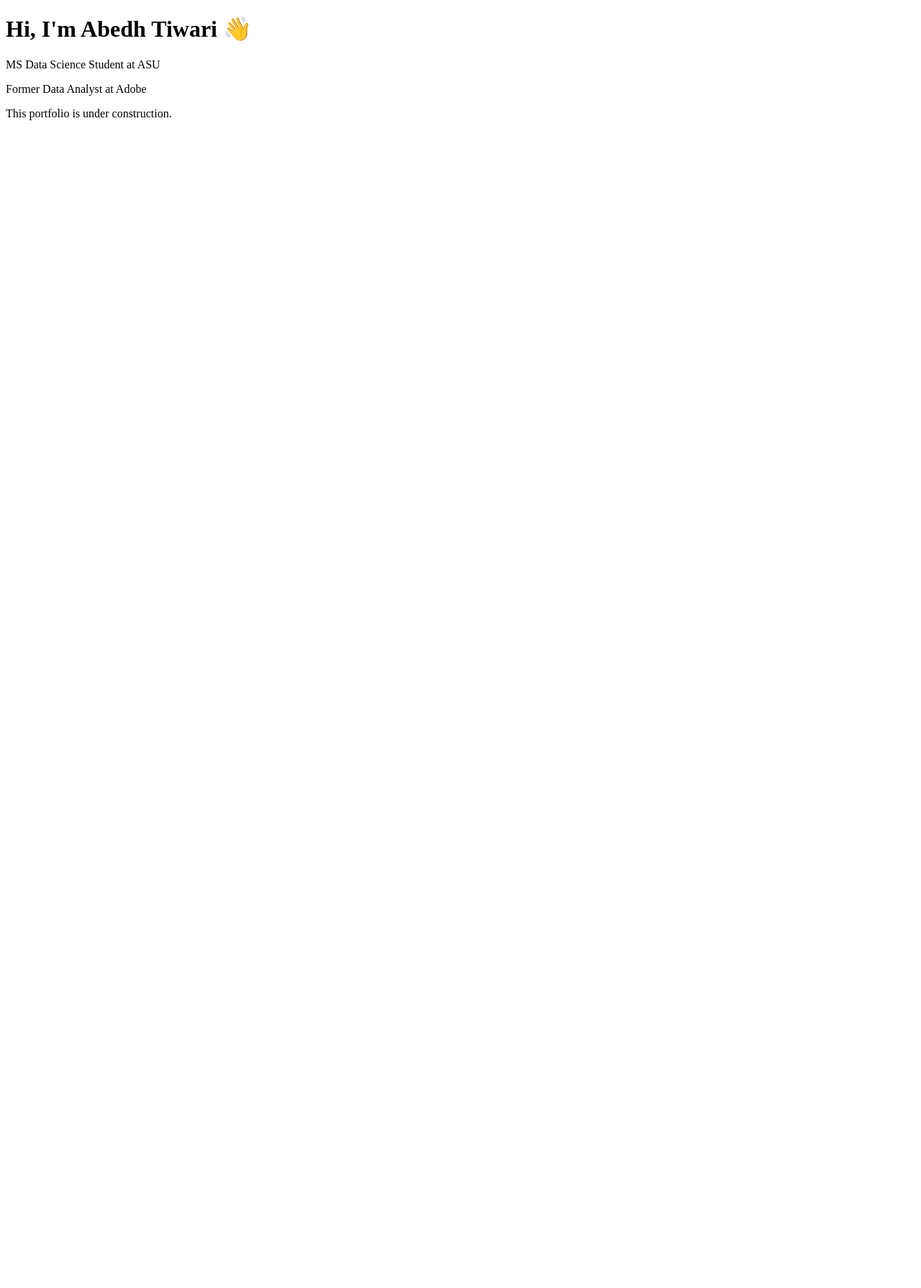
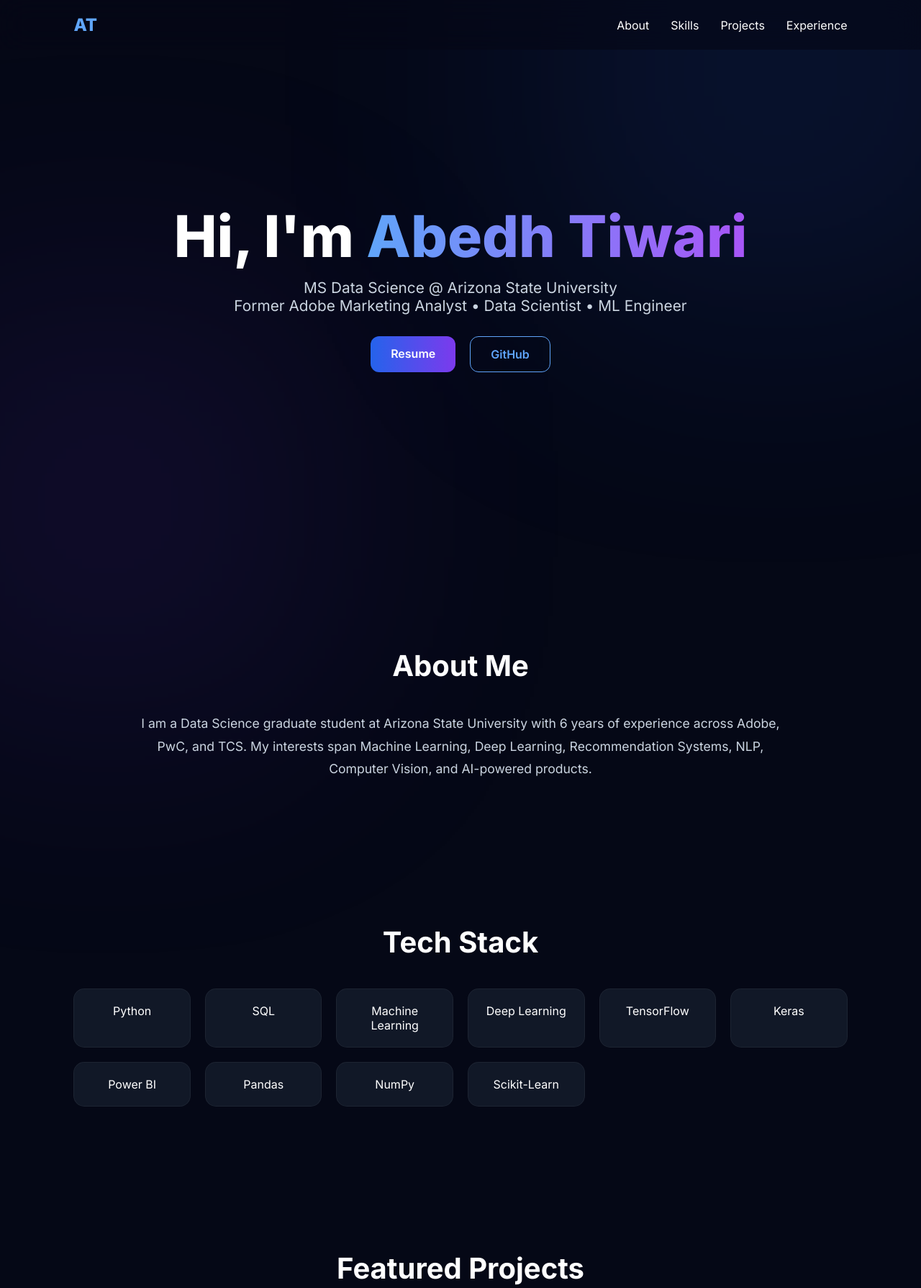
Before and after one commit to abedhtiwari14/abedhtiwari14.github.io, a plain HTML site: page index.html in a window 1280 px wide. Shown: the top 1789 px of the page at 72% size. Before the commit the page ends 800 px from the top, so only its background shows below. Drawn offline with Linux system fonts and the light colour scheme.

Commit message:
Update index.html with new content and styles

```diff
--- a/index.html
+++ b/index.html
@@ -1,12 +1,416 @@
 <!DOCTYPE html>
-<html>
+<html lang="en">
 <head>
-    <title>Abedh Tiwari</title>
+<meta charset="UTF-8">
+<meta name="viewport" content="width=device-width, initial-scale=1.0">
+
+<title>Abedh Tiwari | Data Scientist</title>
+
+<link href="https://fonts.googleapis.com/css2?family=Inter:wght@300;400;500;600;700;800&display=swap" rel="stylesheet">
+
+<style>
+
+*{
+margin:0;
+padding:0;
+box-sizing:border-box;
+font-family:'Inter',sans-serif;
+scroll-behavior:smooth;
+}
+
+body{
+background:#050816;
+color:white;
+overflow-x:hidden;
+}
+
+body::before{
+content:"";
+position:fixed;
+width:600px;
+height:600px;
+background:#2563eb;
+filter:blur(180px);
+opacity:.15;
+top:-200px;
+right:-100px;
+z-index:-1;
+}
+
+body::after{
+content:"";
+position:fixed;
+width:500px;
+height:500px;
+background:#7c3aed;
+filter:blur(180px);
+opacity:.15;
+bottom:-150px;
+left:-100px;
+z-index:-1;
+}
+
+nav{
+position:fixed;
+top:0;
+width:100%;
+padding:20px 8%;
+display:flex;
+justify-content:space-between;
+align-items:center;
+backdrop-filter:blur(20px);
+background:rgba(5,8,22,.6);
+z-index:1000;
+}
+
+.logo{
+font-size:24px;
+font-weight:800;
+color:#60a5fa;
+}
+
+nav ul{
+display:flex;
+gap:30px;
+list-style:none;
+}
+
+nav a{
+text-decoration:none;
+color:white;
+transition:.3s;
+}
+
+nav a:hover{
+color:#60a5fa;
+}
+
+.hero{
+min-height:100vh;
+display:flex;
+justify-content:center;
+align-items:center;
+text-align:center;
+padding:0 20px;
+}
+
+.hero-content{
+max-width:900px;
+}
+
+.hero h1{
+font-size:5rem;
+font-weight:800;
+line-height:1.1;
+margin-bottom:15px;
+}
+
+.highlight{
+background:linear-gradient(90deg,#60a5fa,#a855f7);
+-webkit-background-clip:text;
+-webkit-text-fill-color:transparent;
+}
+
+.hero p{
+font-size:1.3rem;
+color:#cbd5e1;
+margin-bottom:30px;
+}
+
+.btn-group{
+display:flex;
+justify-content:center;
+gap:20px;
+flex-wrap:wrap;
+}
+
+.btn{
+padding:14px 28px;
+border-radius:12px;
+text-decoration:none;
+font-weight:600;
+transition:.3s;
+}
+
+.primary{
+background:linear-gradient(90deg,#2563eb,#7c3aed);
+color:white;
+}
+
+.primary:hover{
+transform:translateY(-4px);
+}
+
+.secondary{
+border:1px solid #60a5fa;
+color:#60a5fa;
+}
+
+.secondary:hover{
+background:#60a5fa;
+color:black;
+}
+
+section{
+padding:100px 8%;
+}
+
+.section-title{
+font-size:2.5rem;
+margin-bottom:40px;
+text-align:center;
+}
+
+.about{
+max-width:900px;
+margin:auto;
+text-align:center;
+font-size:1.1rem;
+line-height:1.8;
+color:#cbd5e1;
+}
+
+.skills{
+display:grid;
+grid-template-columns:repeat(auto-fit,minmax(150px,1fr));
+gap:20px;
+margin-top:40px;
+}
+
+.skill{
+background:#111827;
+padding:20px;
+border-radius:15px;
+text-align:center;
+transition:.3s;
+border:1px solid rgba(255,255,255,.05);
+}
+
+.skill:hover{
+transform:translateY(-6px);
+border-color:#60a5fa;
+}
+
+.projects{
+display:grid;
+grid-template-columns:repeat(auto-fit,minmax(320px,1fr));
+gap:25px;
+}
+
+.card{
+background:#111827;
+padding:25px;
+border-radius:20px;
+transition:.3s;
+border:1px solid rgba(255,255,255,.05);
+}
+
+.card:hover{
+transform:translateY(-8px);
+border-color:#60a5fa;
+}
+
+.card h3{
+margin-bottom:15px;
+}
+
+.card p{
+color:#cbd5e1;
+line-height:1.6;
+}
+
+.timeline{
+max-width:800px;
+margin:auto;
+}
+
+.exp{
+background:#111827;
+padding:25px;
+border-radius:18px;
+margin-bottom:20px;
+border-left:4px solid #60a5fa;
+}
+
+.exp h3{
+margin-bottom:10px;
+}
+
+.exp p{
+color:#cbd5e1;
+}
+
+footer{
+padding:40px;
+text-align:center;
+color:#94a3b8;
+}
+
+@media(max-width:768px){
+
+.hero h1{
+font-size:3rem;
+}
+
+nav ul{
+display:none;
+}
+
+}
+
+</style>
 </head>
+
 <body>
-    <h1>Hi, I'm Abedh Tiwari 👋</h1>
-    <p>MS Data Science Student at ASU</p>
-    <p>Former Data Analyst at Adobe</p>
-    <p>This portfolio is under construction.</p>
+
+<nav>
+<div class="logo">AT</div>
+
+<ul>
+<li><a href="#about">About</a></li>
+<li><a href="#skills">Skills</a></li>
+<li><a href="#projects">Projects</a></li>
+<li><a href="#experience">Experience</a></li>
+</ul>
+</nav>
+
+<section class="hero">
+
+<div class="hero-content">
+
+<h1>
+Hi, I'm <span class="highlight">Abedh Tiwari</span>
+</h1>
+
+<p>
+MS Data Science @ Arizona State University<br>
+Former Adobe Marketing Analyst • Data Scientist • ML Engineer
+</p>
+
+<div class="btn-group">
+
+<a href="#" class="btn primary">
+Resume
+</a>
+
+<a href="https://github.com/abedhtiwari14" class="btn secondary">
+GitHub
+</a>
+
+</div>
+
+</div>
+
+</section>
+
+<section id="about">
+
+<h2 class="section-title">
+About Me
+</h2>
+
+<div class="about">
+
+I am a Data Science graduate student at Arizona State University with
+6 years of experience across Adobe, PwC, and TCS. My interests span
+Machine Learning, Deep Learning, Recommendation Systems, NLP,
+Computer Vision, and AI-powered products.
+
+</div>
+
+</section>
+
+<section id="skills">
+
+<h2 class="section-title">
+Tech Stack
+</h2>
+
+<div class="skills">
+
+<div class="skill">Python</div>
+<div class="skill">SQL</div>
+<div class="skill">Machine Learning</div>
+<div class="skill">Deep Learning</div>
+<div class="skill">TensorFlow</div>
+<div class="skill">Keras</div>
+<div class="skill">Power BI</div>
+<div class="skill">Pandas</div>
+<div class="skill">NumPy</div>
+<div class="skill">Scikit-Learn</div>
+
+</div>
+
+</section>
+
+<section id="projects">
+
+<h2 class="section-title">
+Featured Projects
+</h2>
+
+<div class="projects">
+
+<div class="card">
+<h3>🚀 Human Activity Recognition</h3>
+<p>
+Deep learning pipeline using CNN, LSTM and GRU models for
+sensor-based activity classification.
+</p>
+</div>
+
+<div class="card">
+<h3>📄 ATS Resume Analyzer</h3>
+<p>
+AI-powered resume scoring and job-description matching system
+built using NLP techniques.
+</p>
+</div>
+
+<div class="card">
+<h3>🕸 Facebook Link Prediction</h3>
+<p>
+Graph analytics project predicting missing connections in
+social networks using machine learning.
+</p>
+</div>
+
+</div>
+
+</section>
+
+<section id="experience">
+
+<h2 class="section-title">
+Experience
+</h2>
+
+<div class="timeline">
+
+<div class="exp">
+<h3>Adobe</h3>
+<p>Marketing Analyst</p>
+</div>
+
+<div class="exp">
+<h3>PwC India</h3>
+<p>Data Analyst</p>
+</div>
+
+<div class="exp">
+<h3>Tata Consultancy Services</h3>
+<p>Data Scientist</p>
+</div>
+
+</div>
+
+</section>
+
+<footer>
+
+© 2026 Abedh Tiwari • Built with GitHub Pages
+
+</footer>
+
 </body>
 </html>
```
